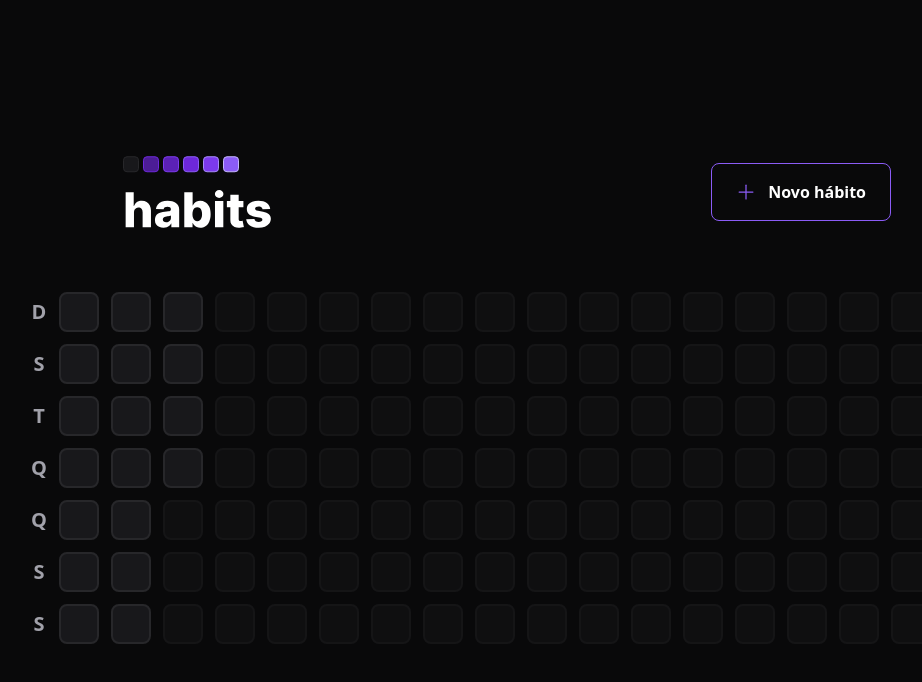
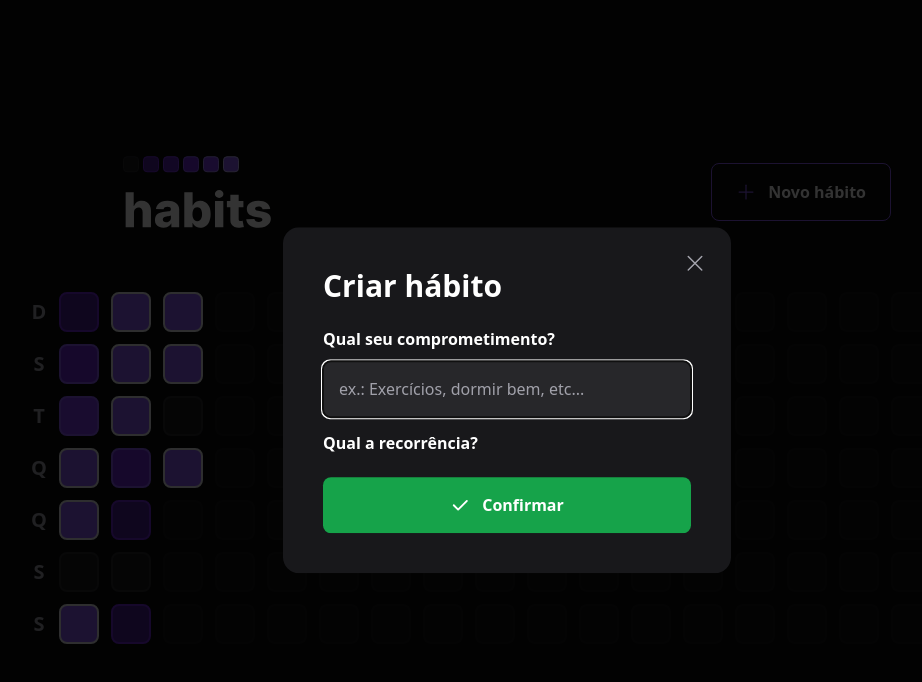
Before and after one commit to carlosrobert0/nlwSetup, a React (Vite) app in the folder web/: page / in a window 1280 px wide. Both pictures are taken after a click on the button "Novo hábito". Shown: the top 682 px of the page, without its empty margins (133-1055 px from the left). Built offline with nearby package versions, Linux system fonts and the light colour scheme.

Commit message:
modal de criação de habito, popover do detalhe do dia e personalizar progresso no quadrado do habito

```diff
--- a/web/package.json
+++ b/web/package.json
@@ -9,6 +9,9 @@
     "preview": "vite preview"
   },
   "dependencies": {
+    "@radix-ui/react-dialog": "^1.0.2",
+    "@radix-ui/react-popover": "^1.0.3",
+    "clsx": "^1.2.1",
     "dayjs": "^1.11.7",
     "phosphor-react": "^1.4.1",
     "react": "^18.2.0",
--- a/web/src/components/HabitDay.tsx
+++ b/web/src/components/HabitDay.tsx
@@ -1,9 +1,37 @@
-// interface HabitDayProps {
-//   completed: number
-// }
+import * as Popover from '@radix-ui/react-popover';
+import clsx from 'clsx'
+import { ProgressBar } from './ProgressBar';
+interface HabitDayProps {
+  amount: number
+  completed: number
+}
 
-export function HabitDay() {
+export function HabitDay({ amount, completed }: HabitDayProps) {
+  const completedPercentage = Math.round((completed / amount) * 100)
+
   return (
-    <div className="w-10 h-10 bg-zinc-900 border-2 border-zinc-800 rounded-lg"/>
+    <Popover.Root>
+      <Popover.Trigger
+        className={clsx('w-10 h-10 border-2 rounded-lg', {
+          'bg-zinc-900 border-zinc-800': completedPercentage === 20,
+          'bg-violet-900 border-violet-700': completedPercentage >= 0 && completedPercentage < 20,
+          'bg-violet-800 border-violet-600': completedPercentage >= 20 && completedPercentage < 40,
+          'bg-violet-700 border-violet-500': completedPercentage >= 40 && completedPercentage < 60,
+          'bg-violet-600 border-violet-500': completedPercentage >= 60 && completedPercentage < 80,
+          'bg-violet-500': completedPercentage >= 80,
+        })}
+      />
+
+      <Popover.Portal>
+        <Popover.Content className="min-w-[320px] p-6 rounded-2xl bg-zinc-900 flex flex-col">
+          <span className="'font-semibold text-zinc-400">segunda-feira</span>
+          <span className="mt-1 font-extrabold leading-tight text-3xl">20/01</span>
+
+          <ProgressBar progress={completedPercentage} />
+
+          <Popover.Arrow height={8} width={16} className="fill-zinc-900" />
+        </Popover.Content>
+      </Popover.Portal>
+    </Popover.Root>
   )
 }
--- a/web/src/components/Header.tsx
+++ b/web/src/components/Header.tsx
@@ -1,19 +1,39 @@
-import { Plus } from 'phosphor-react'
+import { Plus, X } from 'phosphor-react'
+import * as Dialog from '@radix-ui/react-dialog';
 
 import logoImage from './../assets/logo.svg'
+import { NewHabitForm } from './NewHabitForm';
 
 export function Header() {
   return (
     <div className='w-full max-w-3xl mx-auto flex items-center justify-between'>
       <img src={logoImage} alt="Habits" />
 
-      <button
-        type="button"
-        className='border border-violet-500 font-semibold rounded-lg px-6 py-4 flex items-center gap-3 hover:border-violet-300'
-      >
-        <Plus size={20} className="text-violet-500" />
-        Novo hábito
-      </button>
+      <Dialog.Root>
+        <Dialog.Trigger
+          type="button"
+          className='border border-violet-500 font-semibold rounded-lg px-6 py-4 flex items-center gap-3 hover:border-violet-300'
+        >
+          <Plus size={20} className="text-violet-500" />
+          Novo hábito
+        </Dialog.Trigger>
+
+        <Dialog.Portal>
+          <Dialog.Overlay className="w-screen h-screen bg-black/80 fixed inset-0" />
+
+          <Dialog.Content className="absolute p-10 bg-zinc-900 rounded-2xl w-full max-w-md top-1/2 left-1/2 -translate-x-1/2 -translate-y-1/2">
+            <Dialog.Close className="absolute right-6 top-6 text-zinc-400 hover:text-zinc-200">
+              <X size={24} aria-label="Fechar" />
+            </Dialog.Close>
+
+            <Dialog.Title className="text-3xl leading-tight font-extrabold">
+              Criar hábito
+            </Dialog.Title>
+
+            <NewHabitForm />
+          </Dialog.Content>
+        </Dialog.Portal>
+      </Dialog.Root>
     </div>
   )
 }
--- /dev/null
+++ b/web/src/components/NewHabitForm.tsx
@@ -0,0 +1,28 @@
+import { Check } from "phosphor-react";
+
+export function NewHabitForm() {
+  return (
+    <form className="w-full flex flex-col mt-6">
+      <label htmlFor="title" className="font-semibold leading-tight">
+        Qual seu comprometimento?
+      </label>
+
+      <input
+        type="text"
+        id="title"
+        placeholder="ex.: Exercícios, dormir bem, etc..."
+        className="p-4 rounded-lg mt-3 bg-zinc-800 text-white placeholder:text-zinc-400"
+        autoFocus
+      />
+
+      <label htmlFor="" className="font-semibold leading-tight mt-4">
+        Qual a recorrência?
+      </label>
+
+      <button type="submit" className="mt-6 rounded-lg p-4 flex gap-3 items-center justify-center font-semibold bg-green-600 hover:bg-green-500">
+        <Check size={20} weight="bold" />
+        Confirmar
+      </button>
+    </form>
+  )
+}
--- /dev/null
+++ b/web/src/components/ProgressBar.tsx
@@ -0,0 +1,17 @@
+interface ProgressBarProps {
+  progress: number
+}
+
+export function ProgressBar({ progress }: ProgressBarProps) {
+  return (
+    <div className="h-3 rounded-xl bg-zinc-700 w-full mt-4">
+      <div
+        role="progressbar"
+        aria-label="Progresso de habitos completados nesse dia"
+        aria-valuenow={progress}
+        className="h3 rounded-xl bg-violet-600"
+        style={{ width: `${progress}` }}
+      />
+    </div>
+  )
+}
--- a/web/src/components/SummaryTable.tsx
+++ b/web/src/components/SummaryTable.tsx
@@ -30,7 +30,13 @@ export function SummaryTable() {
       <div className="grid grid-rows-7 grid-flow-col gap-3">
         {
           summaryDates.map((date: any) => {
-            return <HabitDay key={date.toString()} />
+            return (
+              <HabitDay
+                key={date.toString()}
+                amount={5}
+                completed={Math.round(Math.random() * 5)}
+              />
+            )
           })}
 
         {
```
Also changed, not shown: 1 other file (tests, documents, lock files or other folders).
